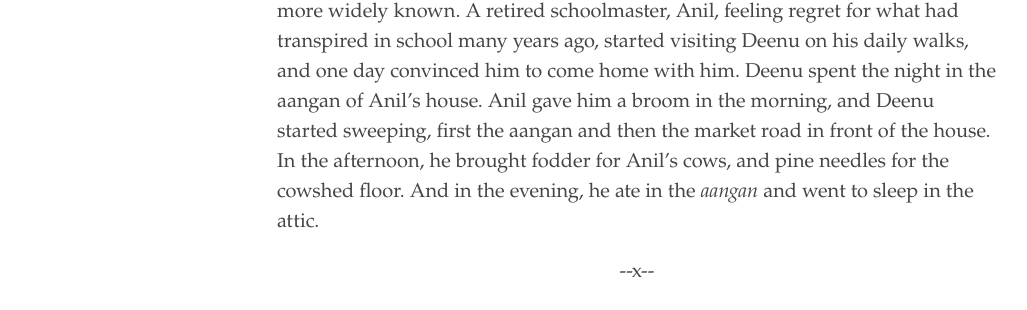
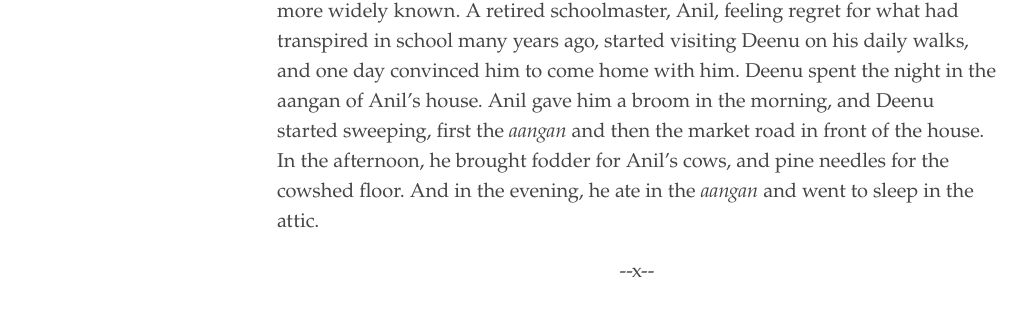
Before and after one commit to WordMistri/WordMistri.github.io, a Jekyll site: the page built from _stories/Punchline.md, in a window 1280 px wide and 900 px high, scrolled down 1997 px. Shown: the part 468-778 px from the top of the window, without its empty margins (3-1030 px from the left). Built offline with Jekyll 4.4.1, drawn with Linux system fonts in a browser that asks for light colours; some of the changed text lies outside the part shown.

Commit message:
Update Punchline.md

```diff
--- a/_stories/Punchline.md
+++ b/_stories/Punchline.md
@@ -22,7 +22,7 @@
 
 Purshottam didn’t come back from his saw-mill sojourn in 1991. His uncles turned Deenu and his mother out of their house and they started living in a nearby outhouse that was quite ramshackle. It was dampness during the monsoon followed by the cold of winter that probably brought on a lung disease that caused Shobha’s death. Raju was shocked when he returned for his next vacation, but aided by a large cash settlement from his uncles in exchange for his land rights, he moved away from the area and built a house in the city.
 
-Deenu was left alone and with no support system. He lived in the jungle, ate what little he could forage and would surely have died were it not for a group of women who found him sitting at the foot of a tree babbling incoherently. They tried talking to him – he kept covering his face and wouldn’t respond, but he followed them back towards the village. When they reached the temple, they asked the priest to take care of him – he refused. While Deenu lived near the temple for a few days, with some people bringing him food, his situation became more widely known. A retired schoolmaster, Anil, feeling regret for what had transpired in school many years ago, started visiting Deenu on his daily walks, and one day convinced him to come home with him. Deenu spent the night in the aangan of Anil’s house. Anil gave him a broom in the morning, and Deenu started sweeping, first the aangan and then the market road in front of the house. In the afternoon, he brought fodder for Anil’s cows, and pine needles for the cowshed floor. And in the evening, he ate in the *aangan* and went to sleep in the attic.
+Deenu was left alone and with no support system. He lived in the jungle, ate what little he could forage and would surely have died were it not for a group of women who found him sitting at the foot of a tree babbling incoherently. They tried talking to him – he kept covering his face and wouldn’t respond, but he followed them back towards the village. When they reached the temple, they asked the priest to take care of him – he refused. While Deenu lived near the temple for a few days, with some people bringing him food, his situation became more widely known. A retired schoolmaster, Anil, feeling regret for what had transpired in school many years ago, started visiting Deenu on his daily walks, and one day convinced him to come home with him. Deenu spent the night in the aangan of Anil’s house. Anil gave him a broom in the morning, and Deenu started sweeping, first the *aangan* and then the market road in front of the house. In the afternoon, he brought fodder for Anil’s cows, and pine needles for the cowshed floor. And in the evening, he ate in the *aangan* and went to sleep in the attic.
 
 <p align="center">
  --x--
@@ -40,6 +40,6 @@
  --x--
 </p>
 
-It is now late at night and Deenu has not yet shifted or been shifted from the car he has been in all day. It stands in the aangan of his ancestors’ house, and when his oldest uncle comes out to lock the gate, he is surprised to find Deenu sitting upright, looking straight-eyed at him. As he approaches, the car door opens and Deenu, in a deep voice that the uncle has not heard in many years, says “Chintu, what is it that you have learnt? The land was not mine, and is not yours or Deenu’s – it is in our destiny to possess it and use it, but not to dispose of it. That is only in the hands of a greater power than us, and we live under that power trying to seek our happiness in this world”. The uncle has only ever been called ‘Chintu’ by his father, and falls into a swoon.
+It is now late at night and Deenu has not yet shifted or been shifted from the car he has been in all day. It stands in the *aangan* of his ancestors’ house, and when his oldest uncle comes out to lock the gate, he is surprised to find Deenu sitting upright, looking straight-eyed at him. As he approaches, the car door opens and Deenu, in a deep voice that the uncle has not heard in many years, says “Chintu, what is it that you have learnt? The land was not mine, and is not yours or Deenu’s – it is in our destiny to possess it and use it, but not to dispose of it. That is only in the hands of a greater power than us, and we live under that power trying to seek our happiness in this world”. The uncle has only ever been called ‘Chintu’ by his father, and falls into a swoon.
 
 The next morning, his family come out of the house to see Deenu sleeping inside the car, and the uncle passed out outside. They revive the uncle, who without saying a word drives the car to the marketplace and leaves Deenu there. When Deenu wakes up, he searches for his broom and continues his simple life, eating and sleeping well.
```
